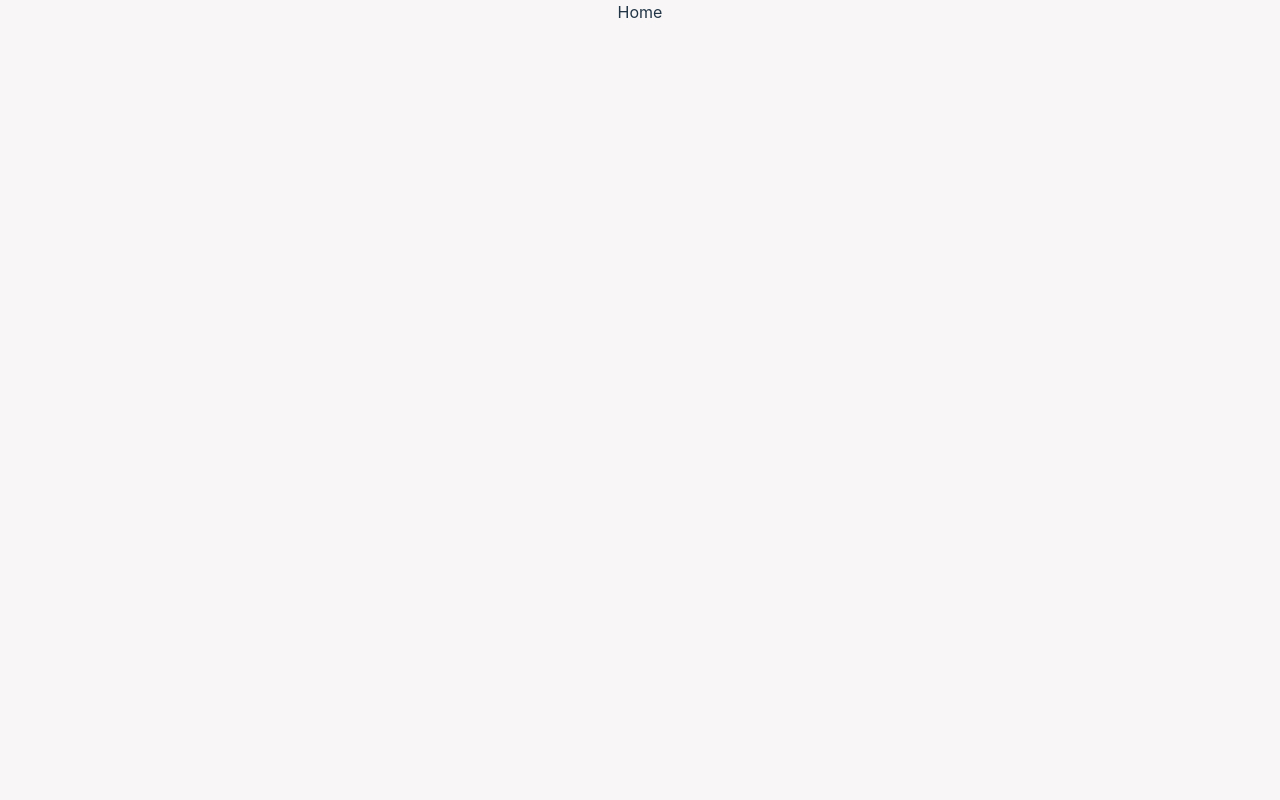
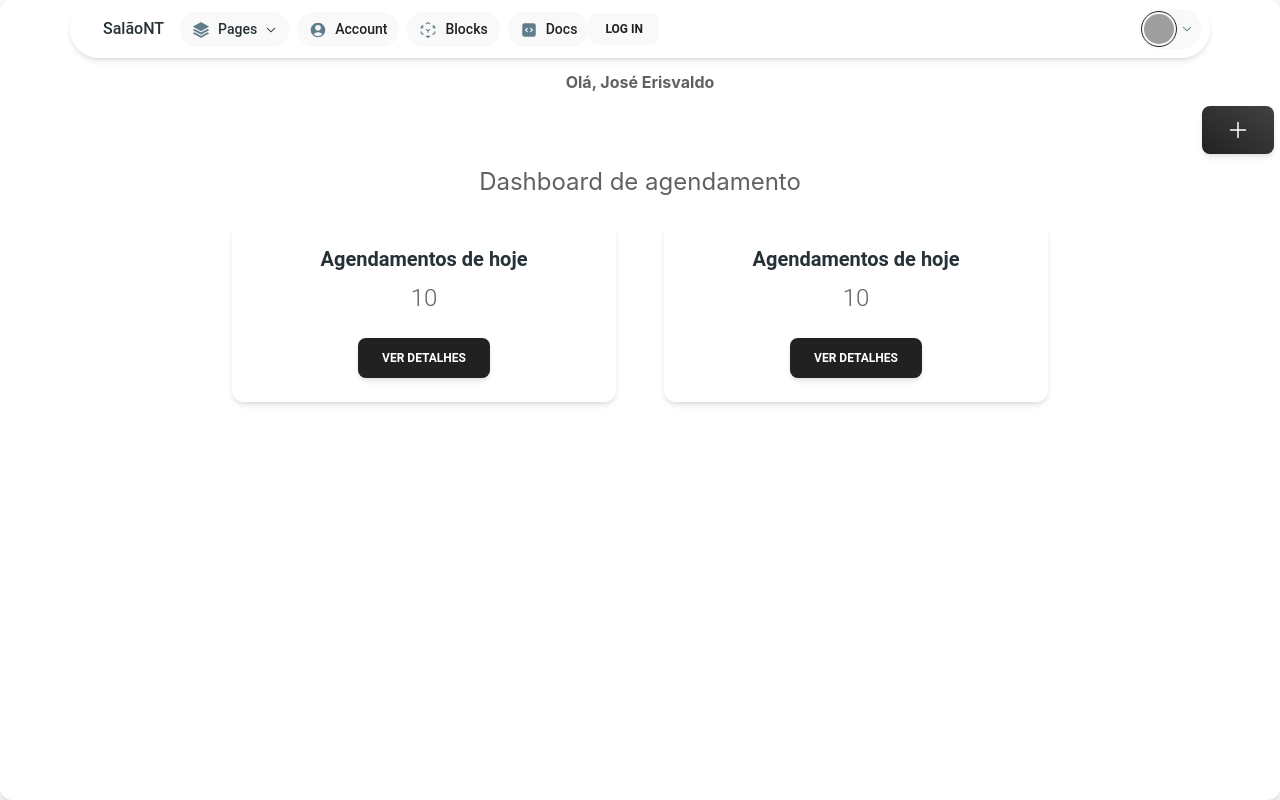
Before and after one commit to JoseErisvaldo/Otica, a React (Vite) app: page / in a window 1280 px wide. Built offline with nearby package versions, Linux system fonts and the light colour scheme; grey boxes are pictures that could not be loaded.

Commit message:
Feat: add components in page home

```diff
--- a/src/pages/Admin/Home/index.jsx
+++ b/src/pages/Admin/Home/index.jsx
@@ -1,8 +1,31 @@
+import { Button } from "@material-tailwind/react";
+import { Appointments } from "../../../components/layouts/admin/appointments";
+import { ComplexNavbar } from "../../../components/layouts/admin/header";
+import LayoutAdmin from "../../../layouts/Admin";
+import { NewSchedule } from "../../../components/layouts/admin/newSchedule";
 
 export default function Home () {
   return(
-    <div>
-      Home
-    </div>
+    <LayoutAdmin>
+
+      <ComplexNavbar/>
+        <div className="flex flex-col justify-center items-center">
+
+          <div className="p-3 font-bold ">
+            Olá, José Erisvaldo
+          </div>
+          <div className="flex justify-end items-end w-full mr-3">
+            <NewSchedule />
+          </div>
+          <div className="flex flex-col m-3">
+          <h2 className="text-2xl">Dashboard de agendamento</h2>
+            <div className="sm:grid sm:grid-cols-2">
+              <Appointments />
+              <Appointments />
+            </div>
+          </div>
+
+        </div>
+    </LayoutAdmin>
   )
 }
```
